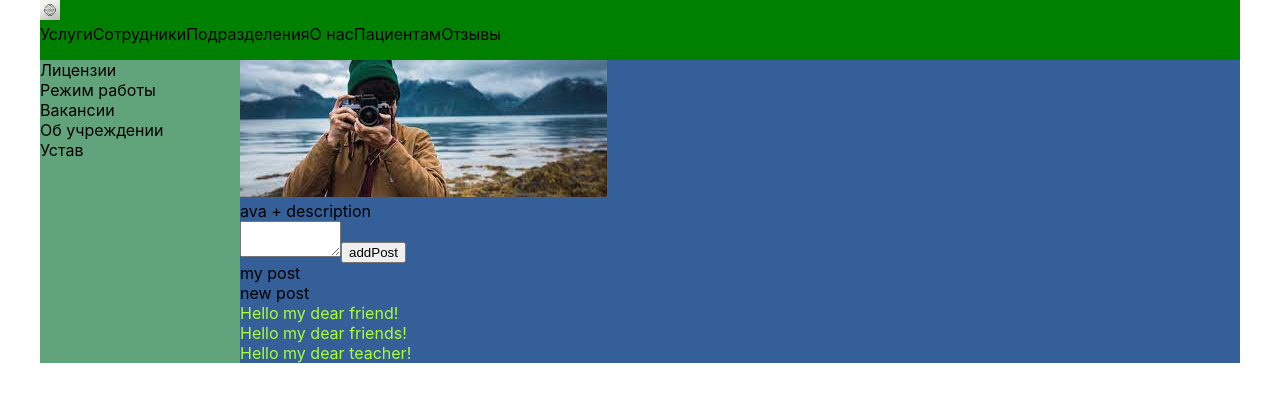
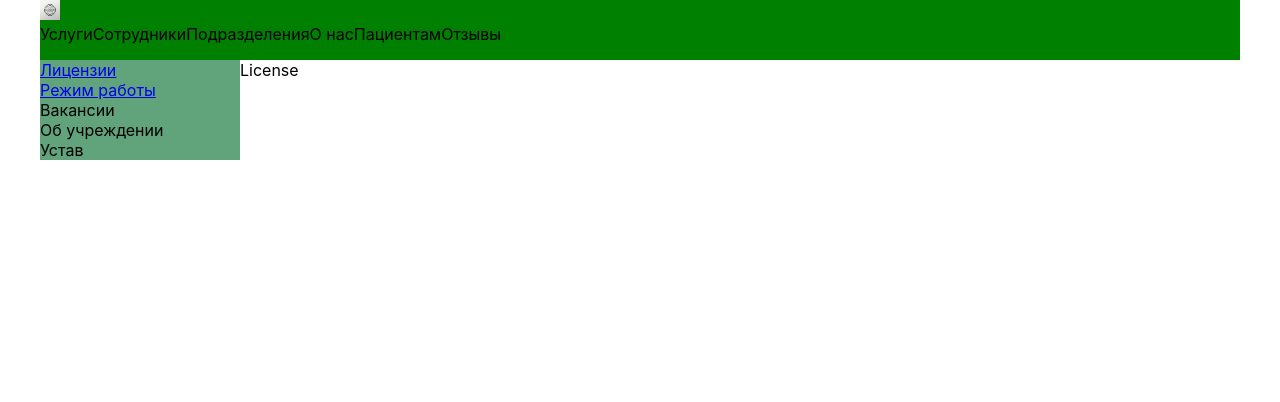
Before and after one commit to madason911/JS_React, a React (Create React App) app in the folder madason-1/: page /License in a window 1280 px wide. Shown: the top 402 px of the page. Built offline with nearby package versions, Linux system fonts and the light colour scheme.

Commit message:
19 - BrowserRoute

```diff
--- a/madason-1/src/App.js
+++ b/madason-1/src/App.js
@@ -3,14 +3,24 @@ import './App.css';
 import Header from './components/Header/Header';
 import Navbar from './components/Navbar/Navbar';
 import Profile from './components/Profile/Profile';
+import License from './components/License/License';
+import {
+  BrowserRouter as Router,
+  Switch,
+  Route,
+  Link
+} from "react-router-dom";
 
 const App = () => {
   return (
-    <div className='app-wrapper'>
-      <Header/>
-      <Navbar/>
-      <Profile/>
-    </div>
+    <Router>
+      <div className='app-wrapper'>
+        <Header/>
+        <Navbar/>
+        <Route path='/Profile' component={Profile}/>
+        <Route path='/License' component={License}/>
+      </div>
+    </Router>
   );
 }
 
--- /dev/null
+++ b/madason-1/src/components/License/License.jsx
@@ -0,0 +1,11 @@
+import s from './License.module.css'
+
+const License = () => {
+	return (
+		<div>
+			License
+		</div>
+	)
+}
+
+export default License;
--- a/madason-1/src/components/Navbar/Navbar.jsx
+++ b/madason-1/src/components/Navbar/Navbar.jsx
@@ -4,10 +4,10 @@ const Navbar = () => {
 	return (
 		<nav className={s.nav}>
 			<div>
-				<a>Лицензии</a>
+				<a href='./License'>Лицензии</a>
 			</div>
 			<div>
-				<a>Режим работы</a>
+				<a href='./Profile'>Режим работы</a>
 			</div>
 			<div>
 				<a>Вакансии</a>
```
Also changed, not shown: madason-1/src/components/License/License.module.css (added), 1 other file (tests, documents, lock files or other folders).
